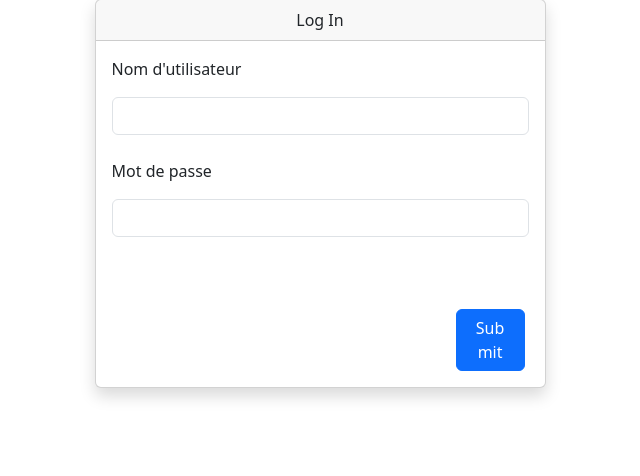
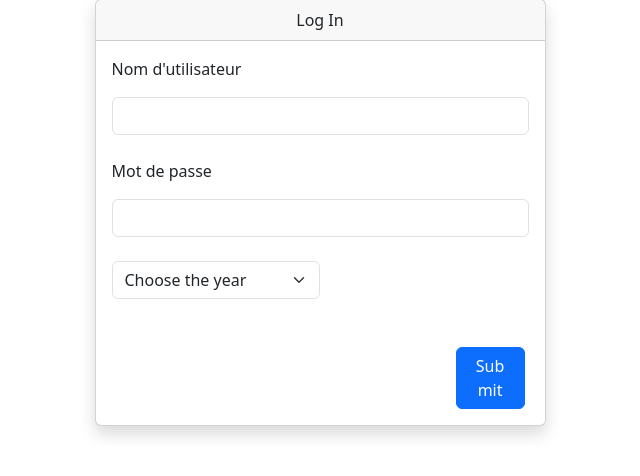
Before and after one commit to AbdessadekHM/Concours, a PHP site: page /Concours/pages/LogIn/logIn.php in a window 1280 px wide. Shown: the part 105-581 px from the top of the page, without its empty margins (320-960 px from the left). Run offline with PHP 8.4, Linux system fonts and the light colour scheme.

Commit message:
Add level field

```diff
--- a/pages/LogIn/logIn.php
+++ b/pages/LogIn/logIn.php
@@ -29,6 +29,16 @@ $page_title = 'Log In';
                                 <label class='pb-3' for="mdp">Mot de passe</label>
                                 <input type="password" class="form-control" id="mdp" name="mdp">
                             </div>
+                            <div>
+                                <div class="form-group col-md-6">
+                                    <select required class="form-select" name='filter'
+                                        aria-label="Default select example">
+                                        <option selected value="0" disabled>Choose the year</option>
+                                        <option value="1">etudiants 3eme annee</option>
+                                        <option value="2">etudiants 4eme annee</option>
+                                    </select>
+                                </div>
+                            </div>
                             <div class="row form-group pt-5 pe-3 justify-content-end">
                                 <button class=" col-md-2 btn btn-primary " type="submit">
                                     Submit
```
